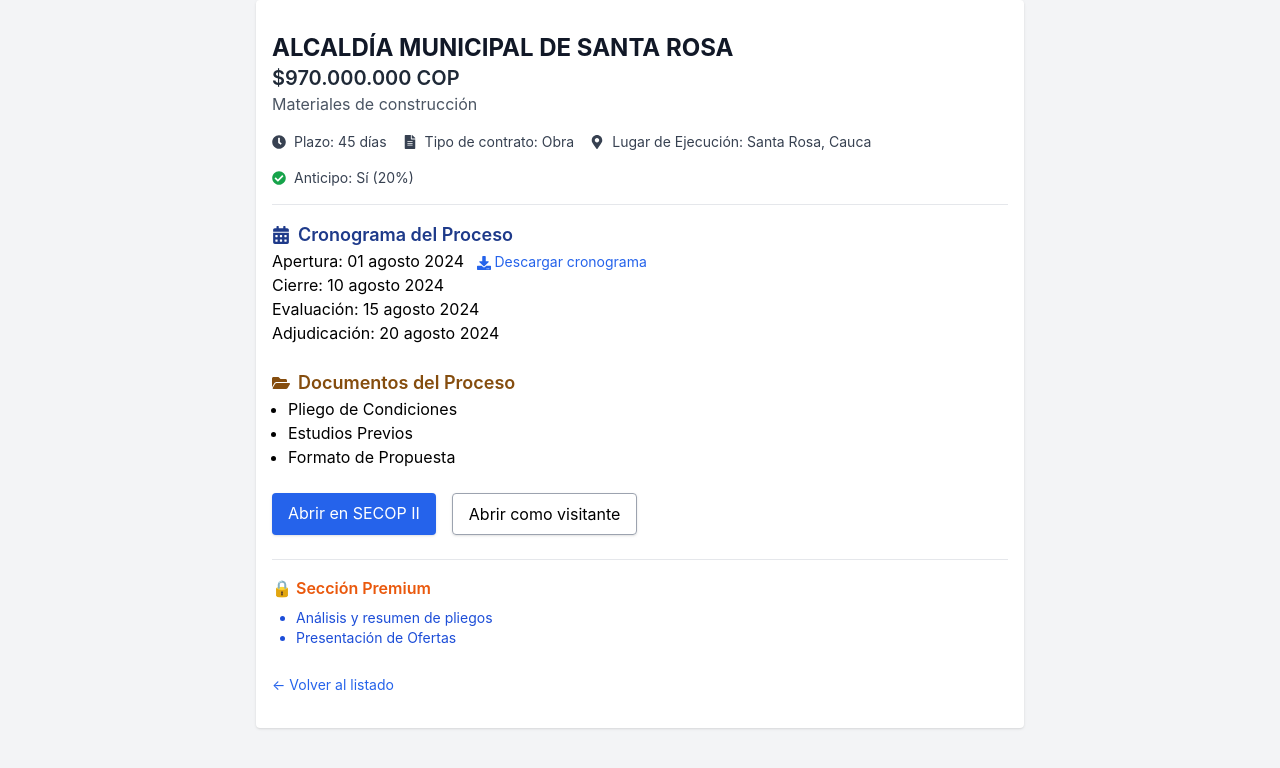
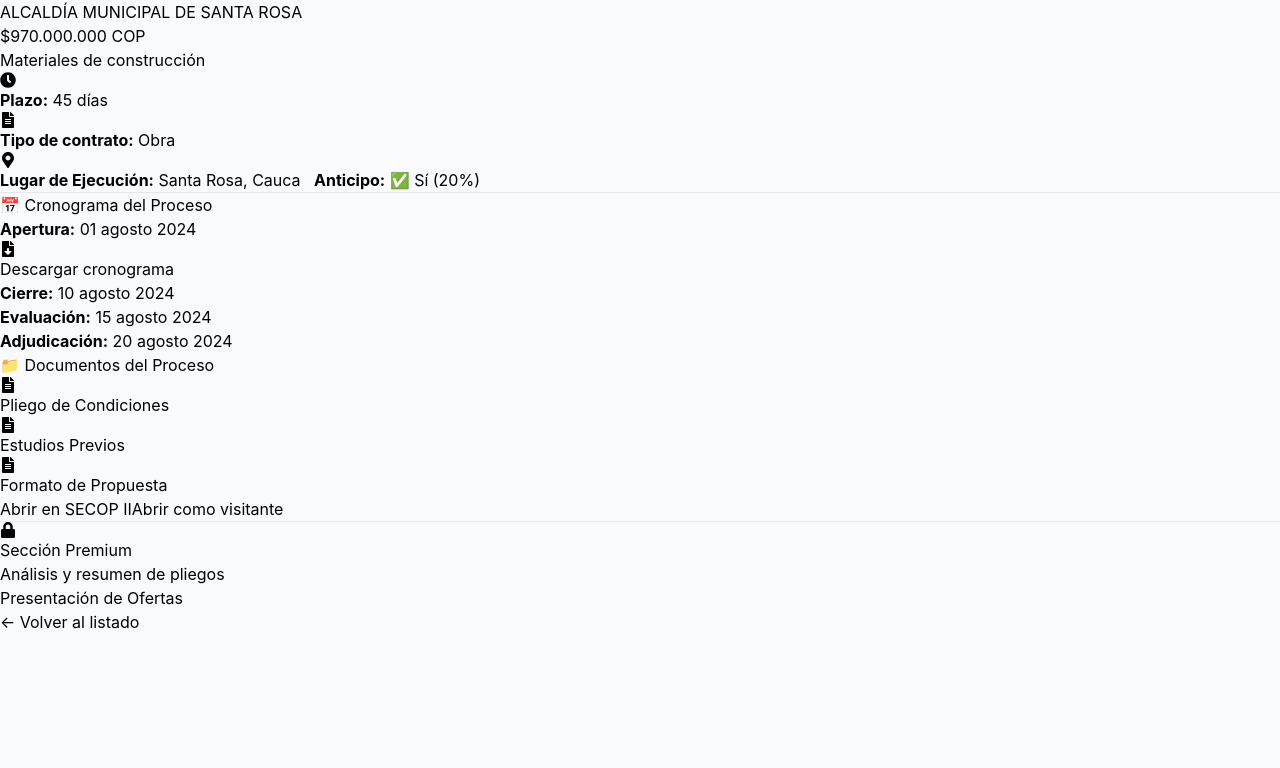
Before and after one commit to JPFC1428/licitapp-frontend, a React (Vite) app: page /detalle/1 in a window 1280 px wide. Shown: the top 768 px of the page. Built offline with nearby package versions, Linux system fonts and the light colour scheme.

Commit message:
Update ProcesoDetalle.jsx

```diff
--- a/src/components/ProcesoDetalle.jsx
+++ b/src/components/ProcesoDetalle.jsx
@@ -1,74 +1,80 @@
+// src/components/ProcesoDetalle.jsx
 import React from 'react';
 import { useParams, Link } from 'react-router-dom';
 import procesos from '../data/procesosMock';
-import { FaClock, FaFileAlt, FaFolderOpen, FaMapMarkerAlt, FaCalendarAlt, FaDownload, FaCheckCircle, FaTimesCircle, FaBuilding } from 'react-icons/fa';
+import { FaClock, FaMapMarkerAlt, FaFileDownload, FaFileAlt, FaLock } from 'react-icons/fa';
 
-export default function ProcesoDetalle() {
+const ProcesoDetalle = () => {
   const { id } = useParams();
   const proceso = procesos.find(p => p.id === parseInt(id));
 
-  if (!proceso) return <div className='p-8 text-center text-red-600'>Proceso no encontrado</div>;
+  if (!proceso) return <div>Proceso no encontrado</div>;
+
+  const {
+    entidad, valor, objeto, plazo, tipoContrato,
+    lugarEjecucion, anticipo, cronograma, documentos, links
+  } = proceso;
 
   return (
-    <div className='min-h-screen bg-gray-100'>
-      <main className='max-w-3xl mx-auto px-4 py-8 bg-white shadow rounded'>
-        <h1 className='text-2xl font-bold text-gray-900'>{proceso.entidad}</h1>
-        <p className='text-xl font-semibold text-gray-800'>{proceso.valor} COP</p>
-        <p className='text-gray-600 mb-4'>{proceso.objeto}</p>
+    <div className="container">
+      <div className="card detalle">
+        <h2>{entidad}</h2>
+        <h3>{valor} COP</h3>
+        <p>{objeto}</p>
 
-        <div className='flex flex-wrap gap-4 text-sm text-gray-700 mb-4'>
-          <div className='flex items-center gap-2'><FaClock /> Plazo: {proceso.plazo}</div>
-          <div className='flex items-center gap-2'><FaFileAlt /> Tipo de contrato: {proceso.tipoContrato}</div>
-          <div className='flex items-center gap-2'><FaMapMarkerAlt /> Lugar de Ejecución: {proceso.lugarEjecucion}</div>
-          <div className='flex items-center gap-2'>
-            {proceso.anticipo?.aplica ? (
-              <>
-                <FaCheckCircle className='text-green-600' /> Anticipo: Sí ({proceso.anticipo.porcentaje})
-              </>
-            ) : (
-              <>
-                <FaTimesCircle className='text-red-600' /> Anticipo: No
-              </>
-            )}
-          </div>
+        <div className="info-line">
+          <FaClock /> <strong>Plazo:</strong> {plazo}
+          &nbsp;&nbsp; <FaFileAlt /> <strong>Tipo de contrato:</strong> {tipoContrato}
+          &nbsp;&nbsp; <FaMapMarkerAlt /> <strong>Lugar de Ejecución:</strong> {lugarEjecucion}
+          &nbsp;&nbsp; <strong>Anticipo:</strong>{' '}
+          {anticipo.aplica ? (
+            <span className="text-success">✅ Sí ({anticipo.porcentaje})</span>
+          ) : (
+            <span className="text-danger">❌ No</span>
+          )}
         </div>
 
-        <hr className='my-4' />
+        <hr />
+        <h4>📅 Cronograma del Proceso</h4>
+        <ul>
+          <li><strong>Apertura:</strong> {cronograma.apertura} &nbsp;
+            <a href="#" download><FaFileDownload /> Descargar cronograma</a></li>
+          <li><strong>Cierre:</strong> {cronograma.cierre}</li>
+          <li><strong>Evaluación:</strong> {cronograma.evaluacion}</li>
+          <li><strong>Adjudicación:</strong> {cronograma.adjudicacion}</li>
+        </ul>
 
-        <div className='mb-6'>
-          <h2 className='text-lg font-semibold flex items-center gap-2 text-blue-900'><FaCalendarAlt /> Cronograma del Proceso</h2>
-          <p>Apertura: {proceso.cronograma.apertura} <a href='#' className='text-blue-600 ml-2 text-sm'><FaDownload className='inline' /> Descargar cronograma</a></p>
-          <p>Cierre: {proceso.cronograma.cierre}</p>
-          <p>Evaluación: {proceso.cronograma.evaluacion}</p>
-          <p>Adjudicación: {proceso.cronograma.adjudicacion}</p>
+        <h4>📁 Documentos del Proceso</h4>
+        <ul>
+          {documentos.map((doc, index) => (
+            <li key={index}><FaFileAlt /> {doc}</li>
+          ))}
+        </ul>
+
+        <div className="acciones">
+          <a href={links.usuario} target="_blank" rel="noopener noreferrer" className="btn btn-primary">
+            Abrir en SECOP II
+          </a>
+          <a href={links.visitante} target="_blank" rel="noopener noreferrer" className="btn btn-outline">
+            Abrir como visitante
+          </a>
         </div>
 
-        <div className='mb-6'>
-          <h2 className='text-lg font-semibold flex items-center gap-2 text-yellow-800'><FaFolderOpen /> Documentos del Proceso</h2>
-          <ul className='ml-4 list-disc'>
-            {proceso.documentos.map((doc, i) => (
-              <li key={i}>{doc}</li>
-            ))}
+        <hr />
+        <div className="premium">
+          <h4><FaLock /> Sección Premium</h4>
+          <ul>
+            <li><a href="#">Análisis y resumen de pliegos</a></li>
+            <li><a href="#">Presentación de Ofertas</a></li>
           </ul>
         </div>
 
-        <div className='flex gap-4 mb-6'>
-          <a href={proceso.links.usuario} className='bg-blue-600 text-white px-4 py-2 rounded shadow hover:bg-blue-700 transition'>Abrir en SECOP II</a>
-          <a href={proceso.links.visitante} className='border border-gray-400 px-4 py-2 rounded shadow hover:bg-gray-100 transition'>Abrir como visitante</a>
+        <div className="volver">
+          <Link to="/">← Volver al listado</Link>
         </div>
-
-        <div className='mt-6 border-t pt-4'>
-          <h2 className='text-md font-semibold text-orange-600 mb-2'>🔒 Sección Premium</h2>
-          <ul className='list-disc ml-6 text-blue-700 text-sm'>
-            <li><a href='#'>Análisis y resumen de pliegos</a></li>
-            <li><a href='#'>Presentación de Ofertas</a></li>
-          </ul>
-        </div>
-
-        <div className='mt-6'>
-          <Link to="/" className='text-blue-600 text-sm'>&larr; Volver al listado</Link>
-        </div>
-      </main>
+      </div>
     </div>
   );
-}
+};
+
+export default ProcesoDetalle;
```
